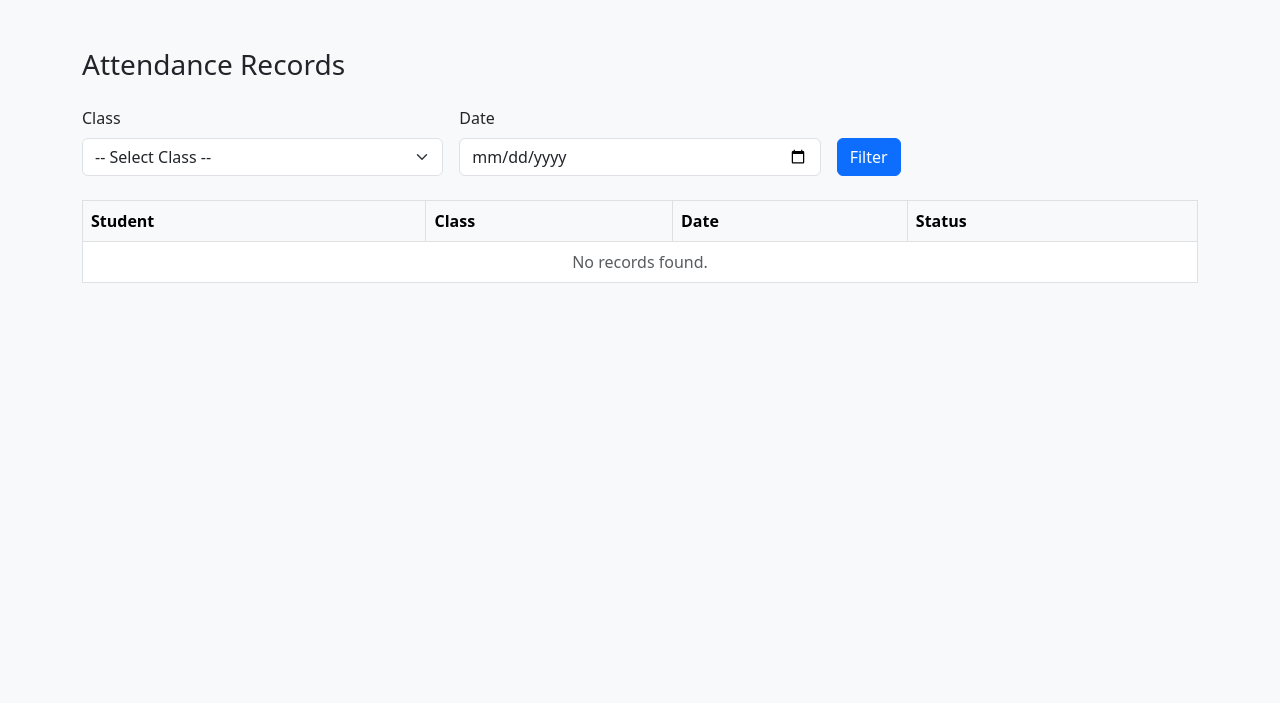
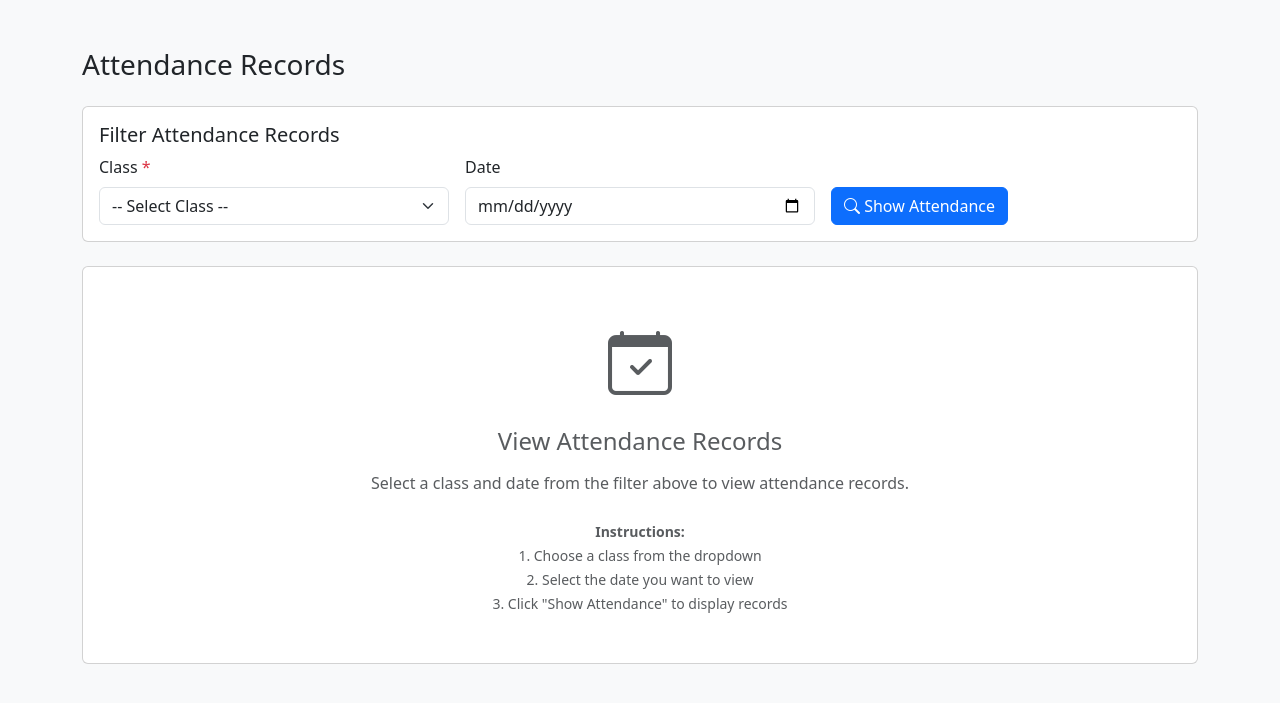
Before and after one commit to vis89-svg/Educational-Management-Platform, a Django app: page /records/ in a window 1280 px wide. Shown: the top 703 px of the page. Run offline with Django 5.2, Linux system fonts and the light colour scheme; data comes from the database, SQL or seed files in the repository; both versions use the stored data as it was after the commit; some libraries are stand-ins or nearby versions.

Commit message:
Finally fully working

```diff
--- a/studentmanagement-main/myproject/attendence/templates/attendance_list.html
+++ b/studentmanagement-main/myproject/attendence/templates/attendance_list.html
@@ -9,9 +9,13 @@
 <div class="container mt-5">
   <h3 class="mb-4">Attendance Records</h3>
 
-  <form method="get" class="row g-3 mb-4">
+  <!-- Filter Form -->
+  <div class="card mb-4">
+    <div class="card-body">
+      <h5 class="card-title">Filter Attendance Records</h5>
+      <form method="get" class="row g-3">
         <div class="col-md-4">
-      <label class="form-label">Class</label>
+          <label class="form-label">Class <span class="text-danger">*</span></label>
           <select name="class_id" class="form-select" required>
             <option value="">-- Select Class --</option>
             {% for course in courses %}
@@ -24,18 +28,45 @@
 
         <div class="col-md-4">
           <label class="form-label">Date</label>
-      <input type="date" name="date" class="form-control" value="{{ selected_date }}">
+          <input type="date" name="date" class="form-control" value="{% if selected_date %}{{ selected_date|date:'Y-m-d' }}{% endif %}" required>
         </div>
 
         <div class="col-md-4 d-flex align-items-end">
-      <button class="btn btn-primary" type="submit">Filter</button>
+          <button class="btn btn-primary" type="submit">
+            <i class="bi bi-search"></i> Show Attendance
+          </button>
+          {% if show_results %}
+            <a href="{% url 'attendance-list' %}" class="btn btn-secondary ms-2">Clear</a>
+          {% endif %}
         </div>
       </form>
+    </div>
+  </div>
 
-  <table class="table table-bordered">
+  <!-- Results Section -->
+  {% if show_results %}
+    <div class="card">
+      <div class="card-header d-flex justify-content-between align-items-center">
+        <h5 class="mb-0">
+          Attendance Records
+          {% if selected_course_name %}
+            - {{ selected_course_name }}
+          {% endif %}
+          {% if selected_date %}
+            - {{ selected_date|date:'F d, Y' }}
+          {% endif %}
+        </h5>
+        {% if attendance_records %}
+          <span class="badge bg-info">{{ attendance_records|length }} record{{ attendance_records|length|pluralize }}</span>
+        {% endif %}
+      </div>
+      <div class="card-body p-0">
+        {% if attendance_records %}
+          <div class="table-responsive">
+            <table class="table table-striped table-hover mb-0">
               <thead class="table-light">
                 <tr>
-        <th>Student</th>
+                  <th>Student Name</th>
                   <th>Class</th>
                   <th>Date</th>
                   <th>Status</th>
@@ -44,24 +75,68 @@
               <tbody>
                 {% for record in attendance_records %}
                 <tr>
-        <td>{{ record.student.name }}</td>
+                  <td>
+                    <strong>{{ record.student.name }}</strong>
+                  </td>
                   <td>{{ record.student.class_name.class_name }}</td>
-        <td>{{ record.date }}</td>
+                  <td>{{ record.date|date:'M d, Y' }}</td>
                   <td>
                     {% if record.status == "present" %}
-            <span class="badge bg-success">Present</span>
+                      <span class="badge bg-success">
+                        <i class="bi bi-check-circle"></i> Present
+                      </span>
                     {% else %}
-            <span class="badge bg-danger">Absent</span>
+                      <span class="badge bg-danger">
+                        <i class="bi bi-x-circle"></i> Absent
+                      </span>
                     {% endif %}
                   </td>
-      </tr>
-      {% empty %}
-      <tr>
-        <td colspan="4" class="text-center text-muted">No records found.</td>
                 </tr>
                 {% endfor %}
               </tbody>
             </table>
           </div>
+        {% else %}
+          <div class="text-center py-4">
+            <div class="text-muted mb-2">
+              <i class="bi bi-inbox" style="font-size: 3rem;"></i>
+            </div>
+            <h5 class="text-muted">No Attendance Records Found</h5>
+            <p class="text-muted">
+              No attendance records found for the selected class and date.
+              <br>
+              <small>Try selecting a different class or date, or check if attendance has been marked.</small>
+            </p>
+          </div>
+        {% endif %}
+      </div>
+    </div>
+  {% else %}
+    <!-- Welcome Message -->
+    <div class="card">
+      <div class="card-body text-center py-5">
+        <div class="text-muted mb-3">
+          <i class="bi bi-calendar-check" style="font-size: 4rem;"></i>
+        </div>
+        <h4 class="text-muted mb-3">View Attendance Records</h4>
+        <p class="text-muted mb-4">
+          Select a class and date from the filter above to view attendance records.
+        </p>
+        <div class="text-muted">
+          <small>
+            <strong>Instructions:</strong>
+            <br>1. Choose a class from the dropdown
+            <br>2. Select the date you want to view
+            <br>3. Click "Show Attendance" to display records
+          </small>
+        </div>
+      </div>
+    </div>
+  {% endif %}
+</div>
+
+<!-- Add Bootstrap Icons (optional, for better UI) -->
+<link rel="stylesheet" href="https://cdn.jsdelivr.net/npm/bootstrap-icons@1.7.2/font/bootstrap-icons.css">
+
 </body>
 </html>
--- a/studentmanagement-main/myproject/attendence/views.py
+++ b/studentmanagement-main/myproject/attendence/views.py
@@ -159,9 +159,8 @@ class AttendanceMarkView(View):
         print("=" * 50)
 
         # Redirect with parameters to see the saved data
-        url = reverse('attendance-list') + f'?class_id={class_id}&date={date}'
+        url = reverse('attendance-list')
         return HttpResponseRedirect(url)
-
 
 class AttendanceListView(View):
     template_name = "attendance_list.html"
@@ -174,37 +173,53 @@ class AttendanceListView(View):
         class_id = request.GET.get("class_id")
         date_str = request.GET.get("date")
 
-        if date_str:
+        # Initialize variables
+        attendance_records = []
+        selected_date = None
+        show_results = False  # Flag to determine if we should show results
+
+        # ✅ Only process and show results if BOTH class_id and date are provided
+        if class_id and date_str:
             try:
-                date = datetime.strptime(date_str, "%Y-%m-%d").date()
-                print(f"Parsed date for list view: {date}")
+                selected_date = datetime.strptime(date_str, "%Y-%m-%d").date()
+                print(f"Parsed date for list view: {selected_date}")
+                show_results = True
             except ValueError:
-                date = localdate()
-                print(f"Date parsing failed, using today: {date}")
+                print(f"Date parsing failed for: {date_str}")
+                messages.error(request, "Invalid date format.")
+                show_results = False
         else:
-            date = localdate()
-            print(f"No date provided, using today: {date}")
+            # ❌ If class or date missing, don’t auto-show anything
+            selected_date = None
+            show_results = False
 
-        attendance_records = []
-        if class_id:
-            students = StudentRegistration.objects.filter(class_name_id=class_id)
-            attendance_records = Attendance.objects.filter(
-                student__in=students,
-                date=date
-            ).select_related("student", "student__class_name")
+        # Get selected course name for display
+        selected_course_name = None
+        if show_results and class_id:
+            try:
+                selected_course = courses.filter(id=class_id).first()
+                if selected_course:
+                    selected_course_name = selected_course.class_name
 
-            print(f"Found {attendance_records.count()} attendance records for class {class_id} on {date}")
-            for record in attendance_records:
-                print(f"  - {record.student.name}: {record.status}")
+                students = StudentRegistration.objects.filter(class_name_id=class_id)
+                attendance_records = Attendance.objects.filter(
+                    student__in=students,
+                    date=selected_date
+                ).select_related("student", "student__class_name")
 
-        # Also check total records in database
-        total_records = Attendance.objects.all().count()
-        print(f"Total attendance records in entire database: {total_records}")
+                print(f"Found {attendance_records.count()} attendance records for class {class_id} on {selected_date}")
+                for record in attendance_records:
+                    print(f"  - {record.student.name}: {record.status}")
+            except Exception as e:
+                print(f"Error fetching attendance records: {e}")
+                messages.error(request, "Error retrieving attendance records.")
 
         return render(request, self.template_name, {
             "courses": courses,
             "attendance_records": attendance_records,
             "selected_class": class_id,
-            "selected_date": date,
+            "selected_course_name": selected_course_name,
+            "selected_date": selected_date,
+            "show_results": show_results,
             "today": localdate(),
         })
```
Also changed, not shown: studentmanagement-main/myproject/db.sqlite3. Lines whose indentation alone changed are shown as unchanged.
